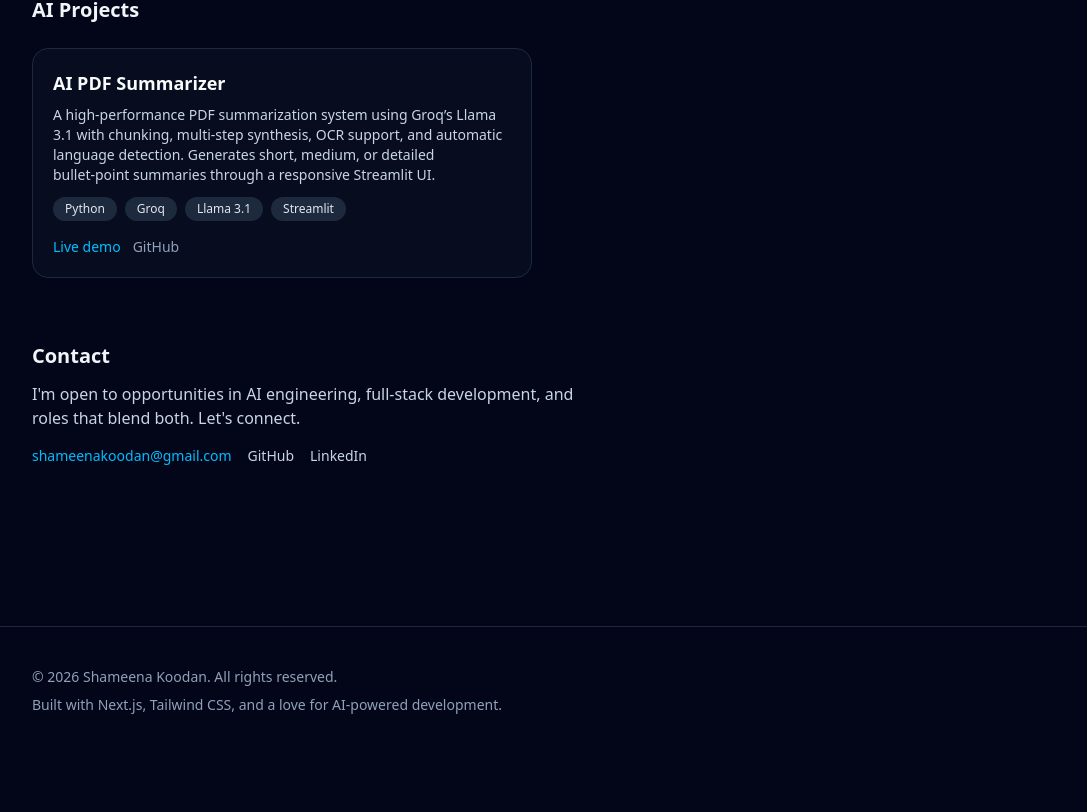
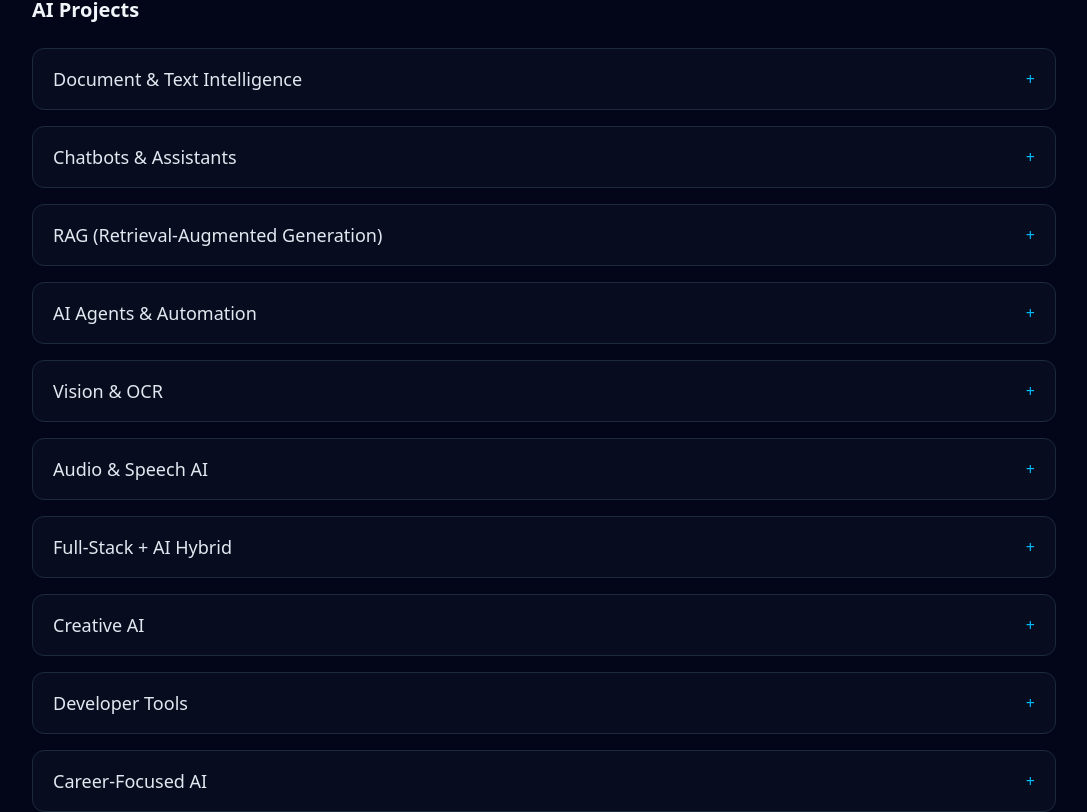
Before and after one commit to shameenakoodan/shameenakoodanportfolio, a Next.js app: page / in a window 1280 px wide. Shown: the part 1157-1969 px from the top of the page, without its empty margins (96-1183 px from the left). Before the commit the page ends 1912 px from the top, so only its background shows below. Built offline with nearby package versions, Linux system fonts and the light colour scheme.

Commit message:
Adding changes to project description

```diff
--- a/src/app/page.tsx
+++ b/src/app/page.tsx
@@ -1,4 +1,7 @@
+"use client";
+
 import Link from "next/link";
+import { useState } from "react";
 
 const aiSkills = [
   "LLMs (Groq, Gemini, OpenAI)",
@@ -13,46 +16,212 @@ const aiSkills = [
   "AWS (S3, EC2), CI/CD",
 ];
 
+// ----------------------
+// PROJECT CATEGORIES DATA
+// ----------------------
 
-const projects = [
+const categorizedProjects: Record<string, any[]> = {
+  "Document & Text Intelligence": [
     {
       title: "AI PDF Summarizer",
       description:
-      "A high‑performance PDF summarization system using Groq’s Llama 3.1 with chunking, multi‑step synthesis, OCR support, and automatic language detection. Generates short, medium, or detailed bullet‑point summaries through a responsive Streamlit UI.",
+        "Summarizes long PDFs using Groq’s Llama 3.1 with chunking, OCR, and multi‑language support. Generates short, medium, or detailed summaries.",
       tech: ["Python", "Groq", "Llama 3.1", "Streamlit"],
       link: "https://pdf-summarizer-pz0b.onrender.com",
-    github: "https://github.com/shameenakoodan/pdf-summarizer"
-  }
-  ,
-  // {
-  //   title: "AI Resume Analyzer",
-  //   description:
-  //     "Analyzes resumes, extracts skills, and matches candidates to job descriptions using LLMs.",
-  //   tech: ["Python", "LLMs", "NLP"],
-  //   link: "#",
-  //   github: "https://github.com/shameenakoodan",
-  // },
-  // {
-  //   title: "AI Chatbot",
-  //   description:
-  //     "A conversational chatbot built using modern LLM APIs with memory and context handling.",
-  //   tech: ["Next.js", "Node.js", "LLMs"],
-  //   link: "#",
-  //   github: "https://github.com/shameenakoodan",
-  // },
-  // {
-  //   title: "Weather App",
-  //   description:
-  //     "A clean and responsive weather application using React and OpenWeather API.",
-  //   tech: ["React", "JavaScript", "API"],
-  //   link: "https://shameenakoodan.github.io/weather-app/",
-  //   github: "https://github.com/shameenakoodan/weather-app",
-  // },
-];
+      github: "https://github.com/shameenakoodan/pdf-summarizer",
+      status: "Live",
+    },
+    {
+      title: "AI Resume Analyzer",
+      description:
+        "Extracts skills, experience, and job match score from resumes using LLMs.",
+      tech: ["Python", "LLMs", "NLP"],
+      status: "Coming Soon",
+    },
+    {
+      title: "AI Contract Summarizer",
+      description:
+        "Summarizes legal documents and extracts clauses, risks, and obligations.",
+      tech: ["Python", "LLMs", "OCR"],
+      status: "Coming Soon",
+    },
+    {
+      title: "AI Research Paper Explainer",
+      description:
+        "Explains academic papers in simple language with multi‑level summaries.",
+      tech: ["Python", "LLMs"],
+      status: "Coming Soon",
+    },
+  ],
+
+  "Chatbots & Assistants": [
+    {
+      title: "AI Personal Assistant",
+      description:
+        "A chatbot with memory, task management, and personalized responses.",
+      tech: ["Next.js", "Node.js", "LLMs"],
+      status: "Coming Soon",
+    },
+    {
+      title: "AI Customer Support Bot",
+      description:
+        "Answers FAQs using a knowledge base and LLM reasoning.",
+      tech: ["Python", "RAG", "LLMs"],
+      status: "Coming Soon",
+    },
+  ],
+
+  "RAG (Retrieval‑Augmented Generation)": [
+    {
+      title: "AI Knowledge Base Search",
+      description:
+        "Upload documents and ask questions using embeddings + vector search.",
+      tech: ["Python", "ChromaDB", "LLMs"],
+      status: "Coming Soon",
+    },
+    {
+      title: "AI Book Q&A System",
+      description:
+        "Ask questions about any book and get accurate answers using RAG.",
+      tech: ["Python", "RAG", "LLMs"],
+      status: "Coming Soon",
+    },
+  ],
+
+  "AI Agents & Automation": [
+    {
+      title: "AI Email Inbox Manager",
+      description:
+        "Summarizes emails, prioritizes them, and drafts replies automatically.",
+      tech: ["Python", "LLMs"],
+      status: "Coming Soon",
+    },
+    {
+      title: "AI Job Application Assistant",
+      description:
+        "Tailors resumes and cover letters to job descriptions.",
+      tech: ["Python", "LLMs"],
+      status: "Coming Soon",
+    },
+  ],
+
+  "Vision & OCR": [
+    {
+      title: "AI Receipt Scanner",
+      description:
+        "Extracts totals, categories, and vendors from receipts.",
+      tech: ["Python", "OCR", "LLMs"],
+      status: "Coming Soon",
+    },
+    {
+      title: "AI Business Card Reader",
+      description:
+        "Converts business cards into structured contact data.",
+      tech: ["Python", "OCR"],
+      status: "Coming Soon",
+    },
+  ],
+
+  "Audio & Speech AI": [
+    {
+      title: "AI Voice Notes Summarizer",
+      description:
+        "Transcribes and summarizes voice notes into bullet points.",
+      tech: ["Whisper", "LLMs"],
+      status: "Coming Soon",
+    },
+    {
+      title: "AI Podcast Topic Extractor",
+      description:
+        "Extracts topics and insights from long podcast episodes.",
+      tech: ["Python", "Whisper", "LLMs"],
+      status: "Coming Soon",
+    },
+  ],
+
+  "Full‑Stack + AI Hybrid": [
+    {
+      title: "AI Dashboard",
+      description:
+        "A full‑stack dashboard with AI insights and analytics.",
+      tech: ["Next.js", "Node.js", "LLMs"],
+      status: "Coming Soon",
+    },
+    {
+      title: "AI Task Manager",
+      description:
+        "Smart task suggestions and summaries using LLMs.",
+      tech: ["React", "Node.js", "LLMs"],
+      status: "Coming Soon",
+    },
+  ],
+
+  "Creative AI": [
+    {
+      title: "AI Story Generator",
+      description:
+        "Generates stories with illustrations using multimodal models.",
+      tech: ["Python", "LLMs"],
+      status: "Coming Soon",
+    },
+    {
+      title: "AI Meme Generator",
+      description:
+        "Creates memes from text prompts.",
+      tech: ["Python", "Vision Models"],
+      status: "Coming Soon",
+    },
+  ],
+
+  "Developer Tools": [
+    {
+      title: "AI Code Reviewer",
+      description:
+        "Reviews code, finds bugs, and suggests improvements.",
+      tech: ["LLMs", "Next.js"],
+      status: "Coming Soon",
+    },
+    {
+      title: "AI SQL Query Generator",
+      description:
+        "Converts natural language into SQL queries.",
+      tech: ["Python", "LLMs"],
+      status: "Coming Soon",
+    },
+  ],
+
+  "Career‑Focused AI": [
+    {
+      title: "AI Interview Coach",
+      description:
+        "Generates interview questions and evaluates your answers.",
+      tech: ["LLMs"],
+      status: "Coming Soon",
+    },
+    {
+      title: "AI Skill Gap Analyzer",
+      description:
+        "Analyzes your resume and suggests skills to learn.",
+      tech: ["Python", "LLMs"],
+      status: "Coming Soon",
+    },
+  ],
+};
+
+// ----------------------
+// MAIN COMPONENT
+// ----------------------
 
 export default function Home() {
+  const [openCategory, setOpenCategory] = useState<string | null>(null);
+
+  const toggleCategory = (category: string) => {
+    setOpenCategory(openCategory === category ? null : category);
+  };
+
   return (
     <main className="min-h-screen px-6 py-10 md:px-16 lg:px-32">
+
       {/* Hero */}
       <section className="flex flex-col gap-6 md:flex-row md:items-center md:justify-between">
         <div className="max-w-xl">
@@ -73,7 +242,7 @@ export default function Home() {
             <Link
               href="#projects"
               className="rounded-full bg-sky-500 px-5 py-2 text-sm font-medium text-slate-950 hover:bg-sky-400"
-              target="_blank">
+            >
               View AI Projects
             </Link>
             <Link
@@ -118,24 +287,38 @@ export default function Home() {
         </div>
       </section>
 
-      {/* Projects */}
+      {/* Accordion Projects */}
       <section id="projects" className="mt-16">
         <h2 className="text-xl font-semibold text-slate-100">AI Projects</h2>
-        <div className="mt-6 grid gap-6 md:grid-cols-2">
-          {projects.map((project) => (
+
+        <div className="mt-6 space-y-4">
+          {(Object.keys(categorizedProjects) as string[]).map((category) => (
+            <div key={category} className="border border-slate-800 rounded-xl bg-slate-900/40">
+
+              {/* Category Header */}
+              <button
+                onClick={() => toggleCategory(category)}
+                className="w-full flex justify-between items-center px-5 py-4 text-left text-slate-200 hover:bg-slate-800/40"
+              >
+                <span className="text-lg font-medium">{category}</span>
+                <span className="text-sky-400">
+                  {openCategory === category ? "−" : "+"}
+                </span>
+              </button>
+
+              {/* Projects List */}
+              {openCategory === category && (
+                <div className="px-5 pb-5 pt-2 space-y-4">
+                  {categorizedProjects[category].map((project) => (
                     <div
                       key={project.title}
-              className="flex flex-col justify-between rounded-2xl border border-slate-800 bg-slate-900/40 p-5"
+                      className="rounded-lg border border-slate-800 bg-slate-900/60 p-4"
                     >
-              <div>
-                <h3 className="text-lg font-semibold text-slate-50">
-                  {project.title}
-                </h3>
-                <p className="mt-2 text-sm text-slate-300">
-                  {project.description}
-                </p>
-                <div className="mt-3 flex flex-wrap gap-2">
-                  {project.tech.map((t) => (
+                      <h3 className="text-slate-50 font-semibold">{project.title}</h3>
+                      <p className="mt-1 text-sm text-slate-300">{project.description}</p>
+
+                      <div className="mt-2 flex flex-wrap gap-2">
+                        {project.tech?.map((t) => (
                           <span
                             key={t}
                             className="rounded-full bg-slate-800 px-3 py-1 text-xs text-slate-200"
@@ -144,18 +327,24 @@ export default function Home() {
                           </span>
                         ))}
                       </div>
-              </div>
-              <div className="mt-4 flex gap-3 text-sm">
+
+                      <div className="mt-3 flex gap-4 text-sm">
+                        {project.link && (
                           <Link href={project.link} className="text-sky-400 hover:underline">
                             Live demo
                           </Link>
-                <Link
-                  href={project.github}
-                  className="text-slate-400 hover:underline"
-                >
+                        )}
+                        {project.github && (
+                          <Link href={project.github} className="text-slate-400 hover:underline">
                             GitHub
                           </Link>
+                        )}
+                        <span className="text-xs text-slate-500">{project.status}</span>
                       </div>
+                    </div>
+                  ))}
+                </div>
+              )}
             </div>
           ))}
         </div>
@@ -169,24 +358,13 @@ export default function Home() {
           and roles that blend both. Let&apos;s connect.
         </p>
         <div className="mt-4 flex flex-wrap gap-4 text-sm text-slate-300">
-          <a
-            href="mailto:shameenakoodan@gmail.com"
-            className="text-sky-400 hover:underline"
-          >
+          <a href="mailto:shameenakoodan@gmail.com" className="text-sky-400 hover:underline">
             shameenakoodan@gmail.com
           </a>
-          <a
-            href="https://github.com/shameenakoodan"
-            target="_blank"
-            className="hover:underline"
-          >
+          <a href="https://github.com/shameenakoodan" target="_blank" className="hover:underline">
             GitHub
           </a>
-          <a
-            href="https://www.linkedin.com/in/shameenakoodan"
-            target="_blank"
-            className="hover:underline"
-          >
+          <a href="https://www.linkedin.com/in/shameenakoodan" target="_blank" className="hover:underline">
             LinkedIn
           </a>
         </div>
```
Lines whose indentation alone changed are shown as unchanged.
